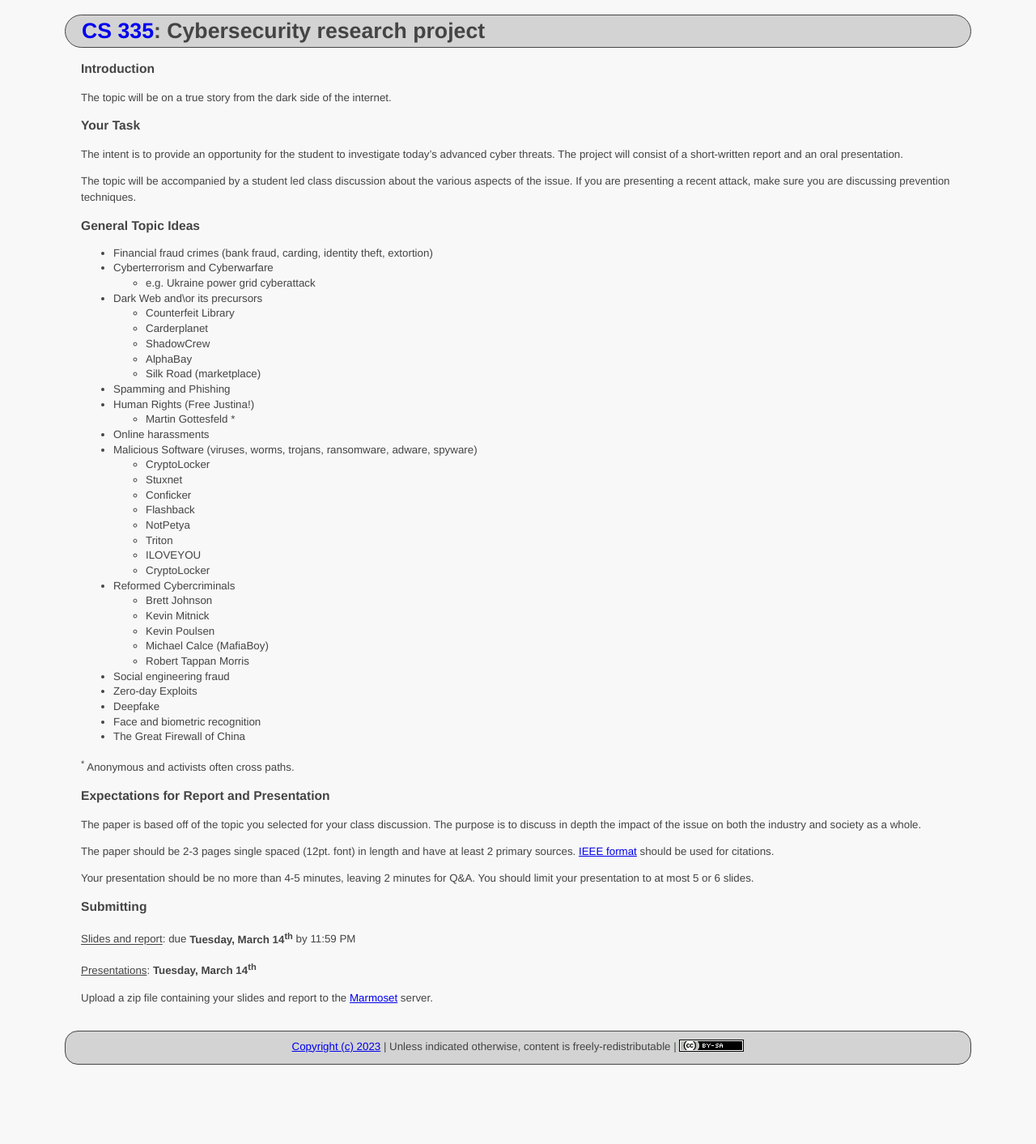
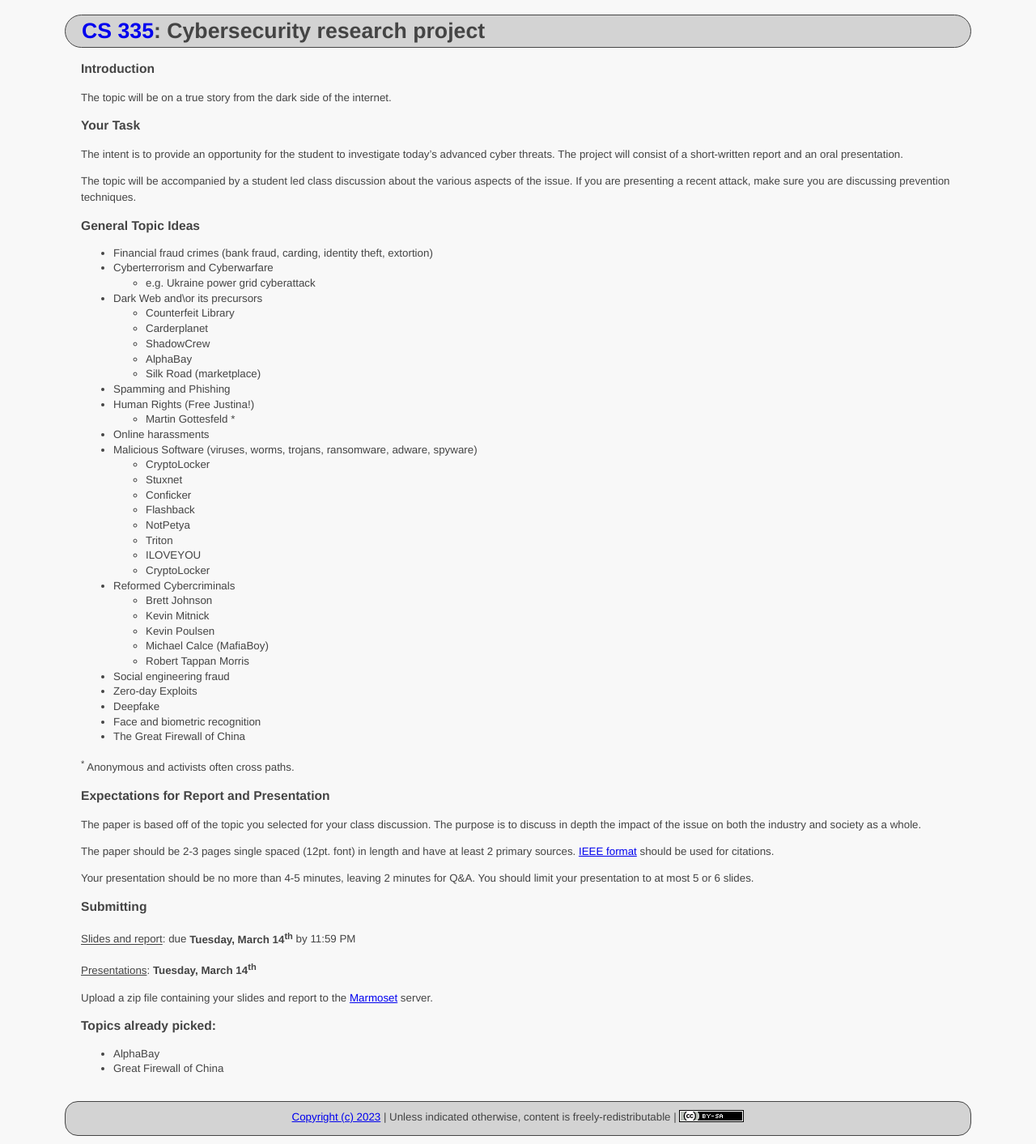
Before and after one commit to ycpcs/cs335-spring2023, a Jekyll site: the page built from assignments/cybercrime.md, in a window 1280 px wide. Shown: the whole page at 81% size. Built offline with Jekyll 4.4.1, drawn with Linux system fonts in a browser that asks for light colours; before the commit the page ends 1325 px from its top, so only the background shows below that.

Commit message:
topics already picked

```diff
--- a/assignments/cybercrime.md
+++ b/assignments/cybercrime.md
@@ -67,3 +67,8 @@ Your presentation should be no more than 4-5 minutes, leaving 2 minutes for Q&A.
 <u>Presentations</u>: **Tuesday, March 14<sup>th</sup>**
 
 Upload a zip file containing your slides and report to the [Marmoset](https://cs.ycp.edu/marmoset/) server.
+
+
+### Topics already picked:
+- AlphaBay
+- Great Firewall of China
```
